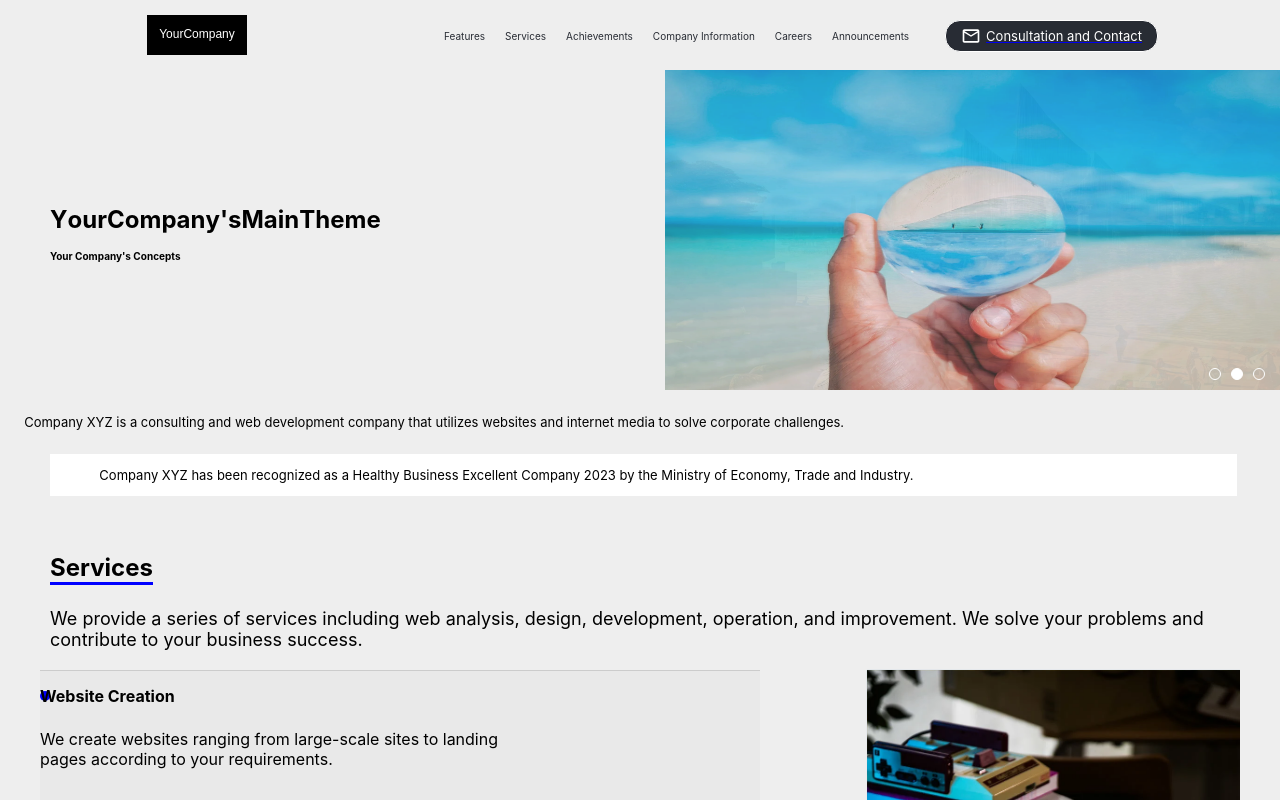
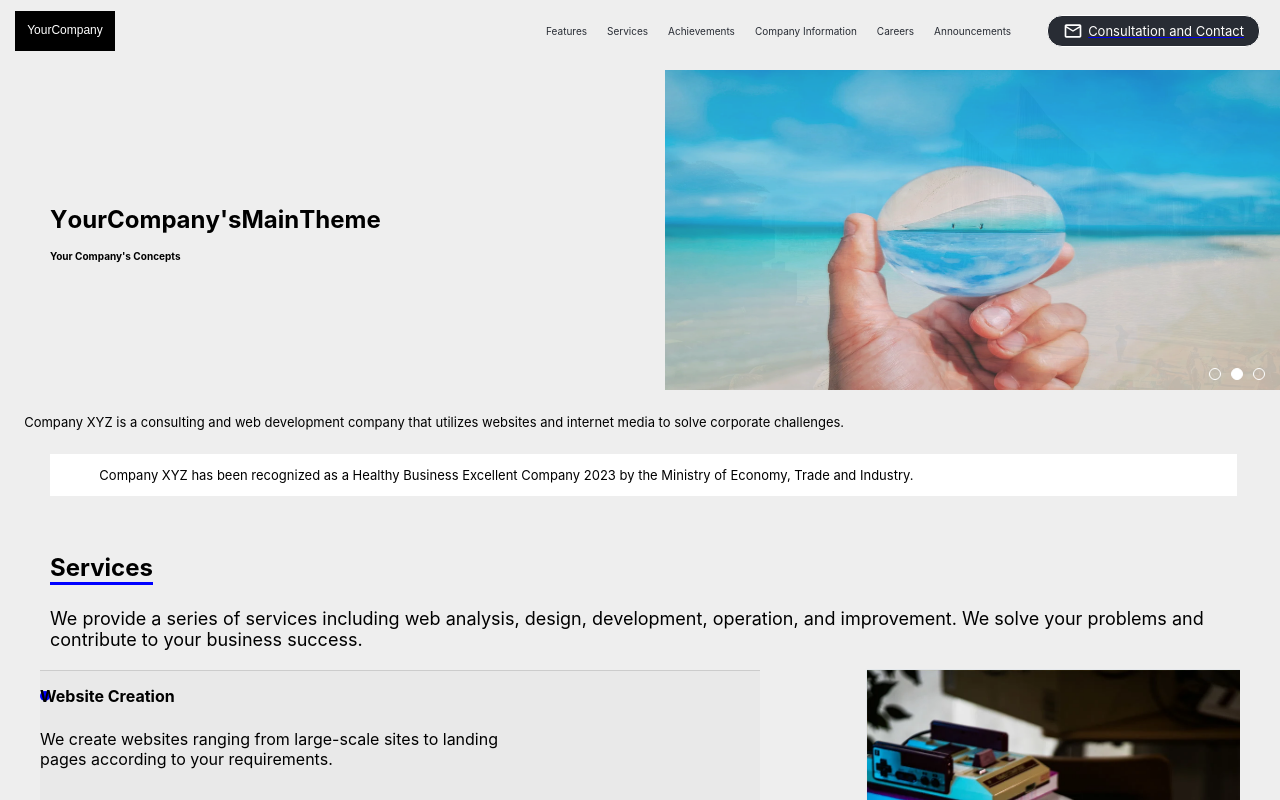
Before and after one commit to ultimania/react-rainbow-japan, a React (Create React App) app: page / in a window 1280 px wide. Shown: the top 800 px of the page. Built offline with nearby package versions, Linux system fonts and the light colour scheme.

Commit message:
fix: navigation layout for responsive

```diff
--- a/src/components/Layout/NavigationLayout.module.scss
+++ b/src/components/Layout/NavigationLayout.module.scss
@@ -10,10 +10,10 @@
     .header {
       display: flex;
       height: fit-content;
-      justify-content: space-evenly;
-      align-items: flex-start;
-      padding: 15px;
+      justify-content: space-between;
+      padding: 10px 15px;
       width: 100%;
+      box-sizing: border-box;
 
       .site-logo-area {
         display: flex;
```
